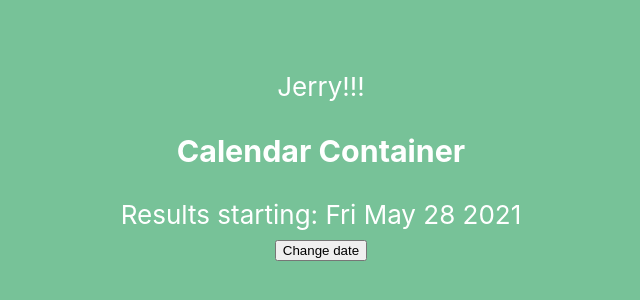
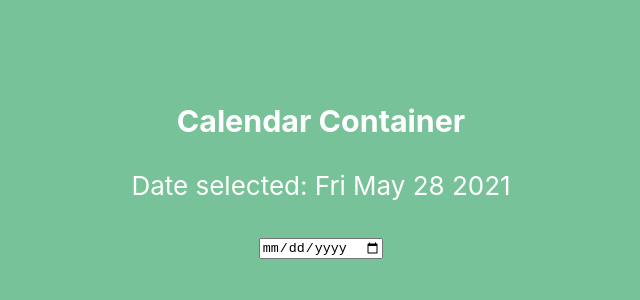
Before and after one commit to brownjer3/nft-drop-cal-v2, a React (Create React App) app: page / in a window 1280 px wide. Shown: the part 234-534 px from the top of the page, without its empty margins (319-959 px from the left). Built offline with nearby package versions, Linux system fonts and the light colour scheme.

Commit message:
add date picker and sync with calendar state

```diff
--- a/src/App.tsx
+++ b/src/App.tsx
@@ -1,15 +1,14 @@
 import React from 'react';
 import logo from './logo.svg';
 import './App.css';
-import Test from './Test'
-import Calendar from './Calendar';
+// import Test from './Test'
+import CalendarContainer from './Calendar/CalendarContainer';
 
 function App() {
   return (
     <div className="App">
       <header className="App-header">
-        <Test text="Jerry!!!" />
-        <Calendar />
+        <CalendarContainer />
       </header>
     </div>
   );
--- a/src/Calendar.tsx
+++ /dev/null
@@ -1,15 +0,0 @@
-import { useState } from "react"
-
-
-export default function Calendar() {
-
-    const [date, setDate] = useState(new Date());
-
-    return(
-        <div>
-            <h3>Calendar Container</h3>
-            <div>Results starting: {date.toDateString()}</div>
-            <button onClick={() => setDate(new Date('12/12/2012'))}>Change date</button>
-        </div>
-    )
-}
--- /dev/null
+++ b/src/Calendar/CalendarContainer.tsx
@@ -0,0 +1,30 @@
+import { Component } from 'react'
+
+
+class CalendarContainer extends Component {
+
+    state = {
+        date: new Date()
+    }
+
+    handleDate = (e: any) => {
+        let date = new Date(e.target.value)
+        this.setState({
+            date: new Date(date)
+        })
+    }
+
+
+    render() {
+        return(
+            <div>
+                <h3>Calendar Container</h3>
+                <p>Date selected: {this.state.date.toDateString()}</p>
+                <input type='date' onChange={this.handleDate}/>
+            </div>
+        )
+    }
+
+}
+
+export default CalendarContainer
```
